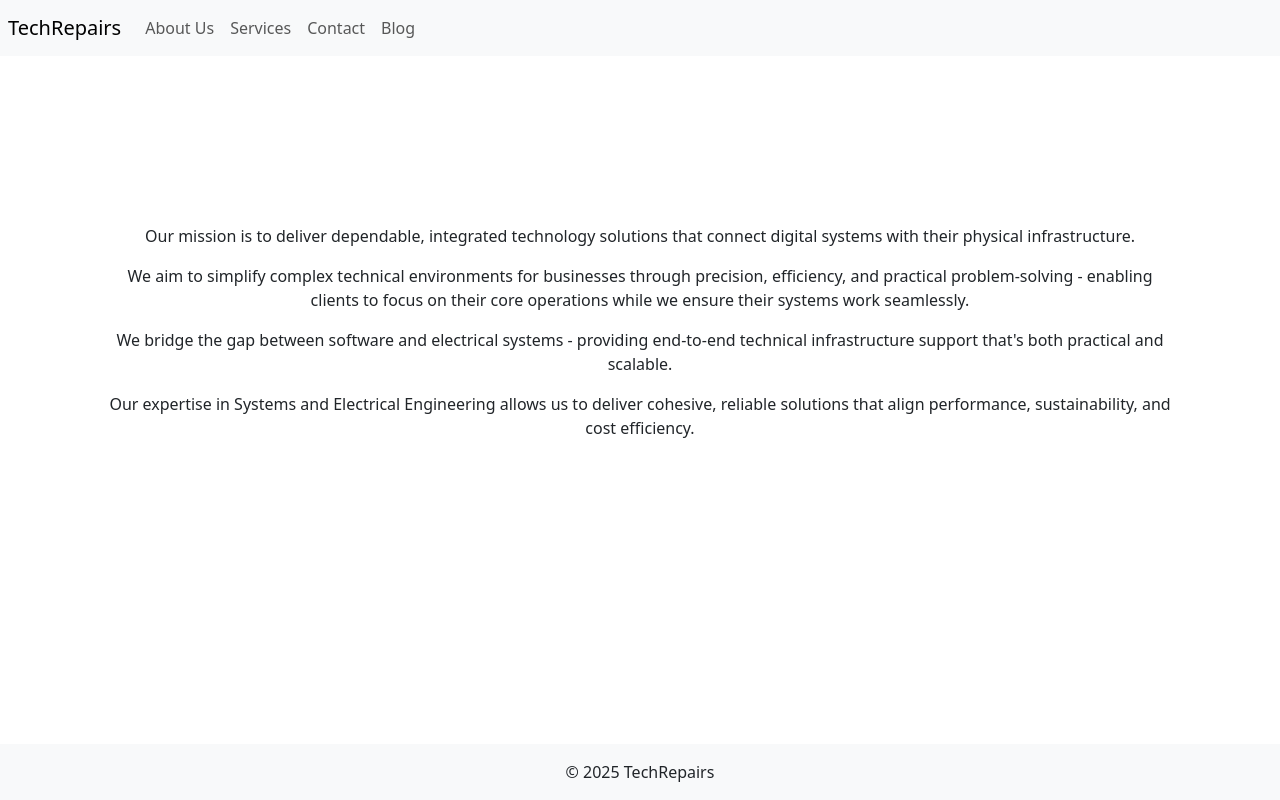
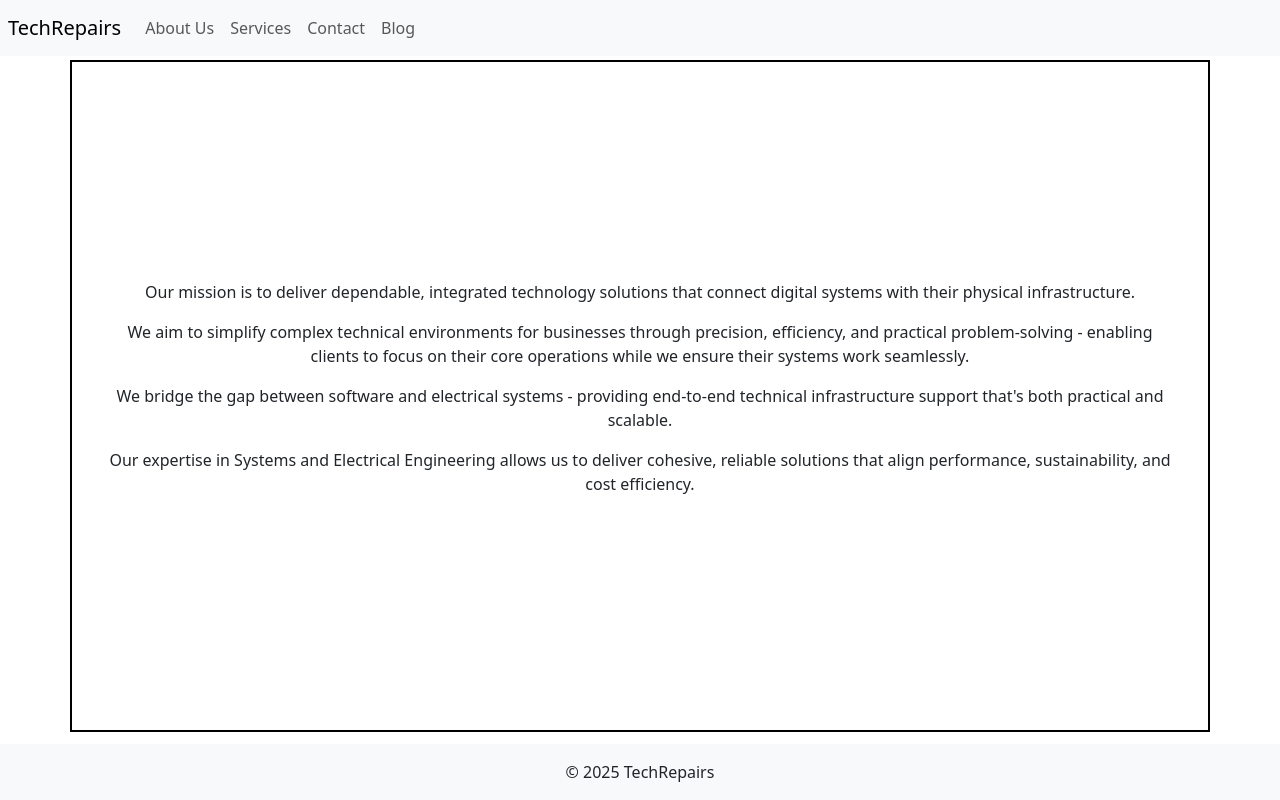
Before and after one commit to thato-c/automatic-computing-machine, an Angular app in the folder TechRepairs/: page / in a window 1280 px wide. Built offline with nearby package versions, Linux system fonts and the light colour scheme.

Commit message:
Update the container height

```diff
--- a/TechRepairs/src/app/home/home.component.css
+++ b/TechRepairs/src/app/home/home.component.css
@@ -6,5 +6,6 @@
     align-items: center;
     padding: 2rem;
     margin: 50px;
-    height: 70vh;
+    height: 84vh; /* Hardcoding container height */
+    border: solid black 2px;
 }
```
